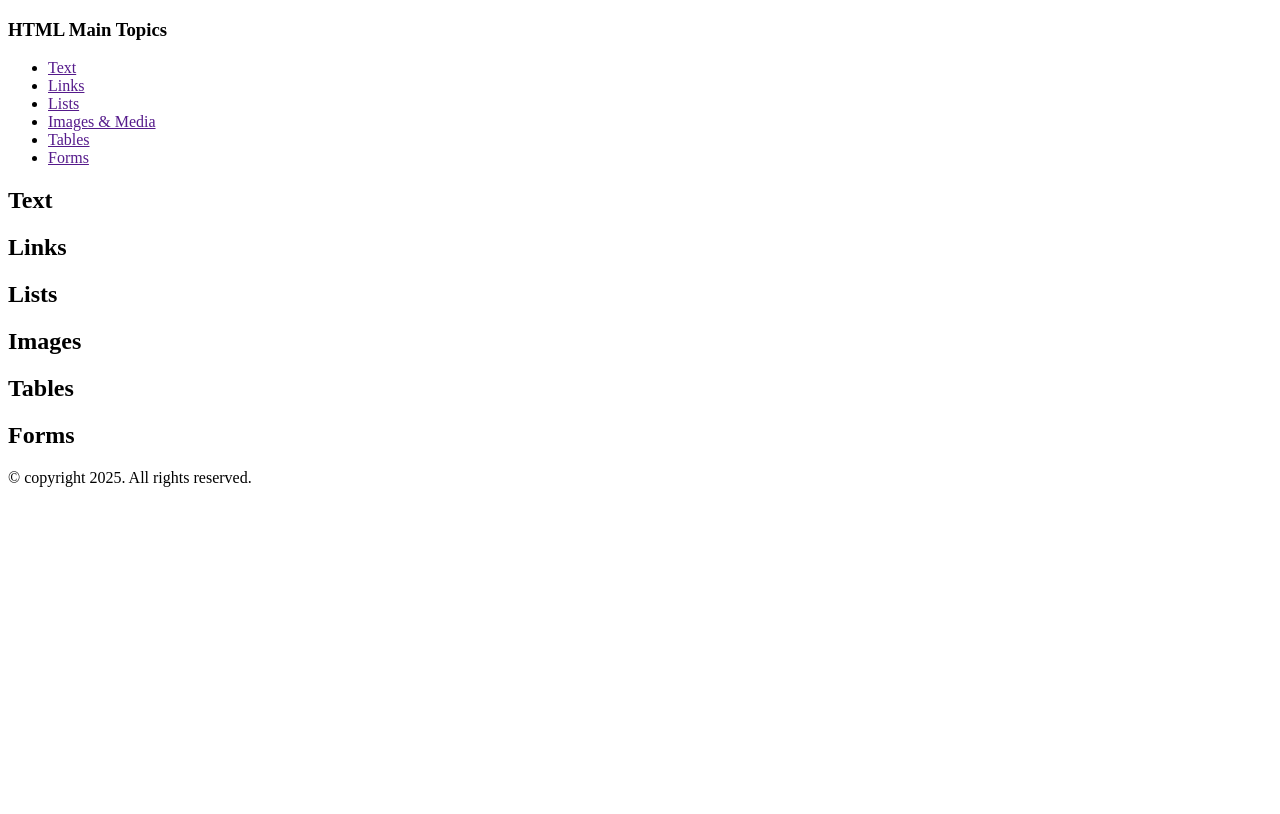
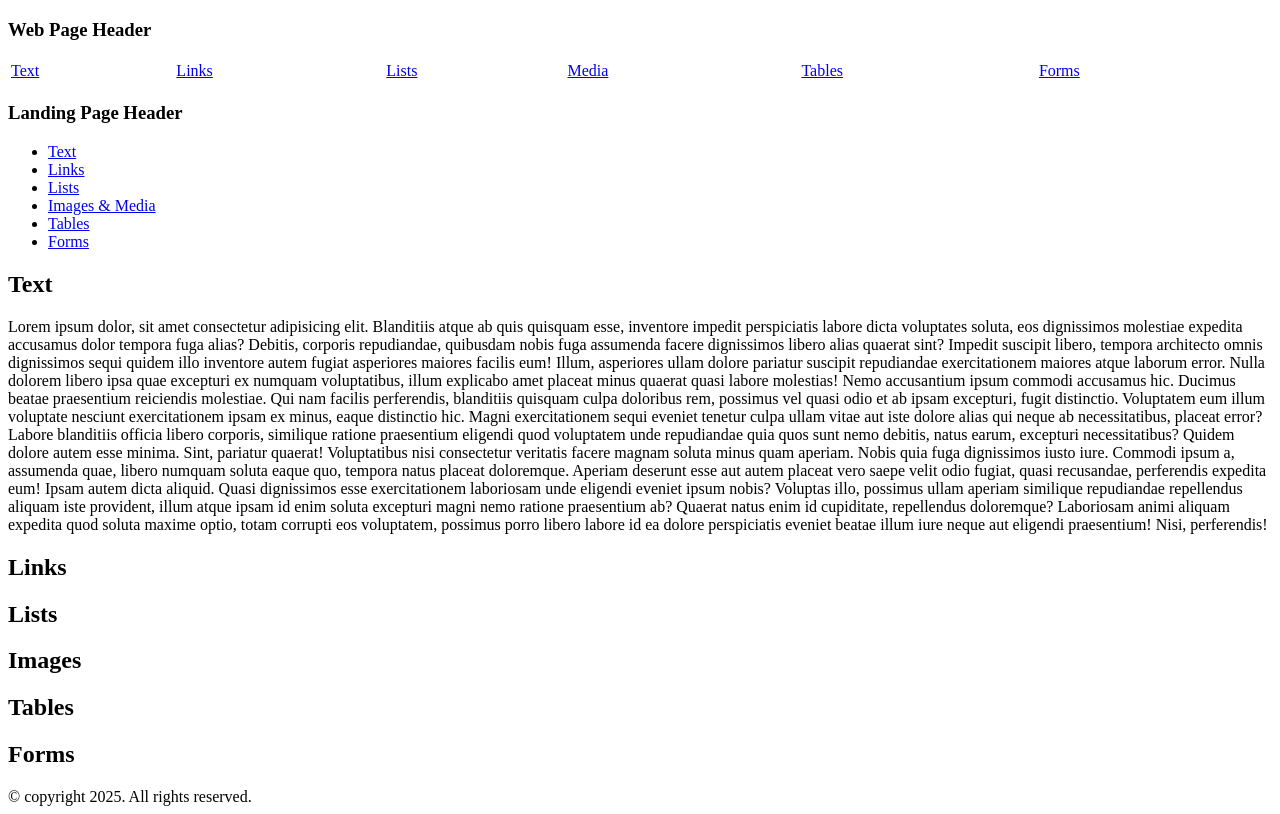
Before and after one commit to abmanan12/HTML-Topics, a plain HTML site: page HTML Topics/index.html in a window 1280 px wide. Drawn offline with Linux system fonts and the light colour scheme.

Commit message:
Add files via upload

```diff
--- a/HTML Topics/index.html
+++ b/HTML Topics/index.html
@@ -10,23 +10,51 @@
 <body>
 
     <header>
-        <div>
-            <h3>HTML Main Topics</h3>
-            <ul>
-                <li><a href="">Text</a></li>
-                <li><a href="">Links</a></li>
-                <li><a href="">Lists</a></li>
-                <li><a href="">Images & Media</a></li>
-                <li><a href="">Tables</a></li>
-                <li><a href="">Forms</a></li>
-            </ul>
-        </div>
+        <!-- Web Pages Header -->
+        <section>
+            <h3>Web Page Header</h3>
+            <table border="0" style="width: 100%;">
+                <tr>
+                    <td><a href="/text.html" target="_blank">Text</a></td>
+                    <td><a href="/link.html" target="_blank">Links</a></td>
+                    <td><a href="/lists.html" target="_blank">Lists</a></td>
+                    <td><a href="/media.html" target="_blank">Media</a></td>
+                    <td><a href="/tables.html" target="_blank">Tables</a></td>
+                    <td><a href="/forms.html" target="_blank">Forms</a></td>
+                </tr>
+            </table>
+        </section>
+
+        <!-- Landing Page Header -->
+        <section>
+            <div>
+                <h3>Landing Page Header</h3>
+                <ul>
+                    <li><a href="#txt">Text</a></li>
+                    <li><a href="#lnk">Links</a></li>
+                    <li><a href="#lst">Lists</a></li>
+                    <li><a href="#img">Images & Media</a></li>
+                    <li><a href="#tbl">Tables</a></li>
+                    <li><a href="#frm">Forms</a></li>
+                </ul>
+            </div>
+        </section>
     </header>
 
     <main>
         <!-- Text -->
         <section id="txt">
             <h1>Text</h1>
+            <p>Lorem ipsum dolor, sit amet consectetur adipisicing elit. Blanditiis atque ab quis quisquam esse, inventore impedit perspiciatis labore dicta voluptates soluta, eos dignissimos molestiae expedita accusamus dolor tempora fuga alias?
+            Debitis, corporis repudiandae, quibusdam nobis fuga assumenda facere dignissimos libero alias quaerat sint? Impedit suscipit libero, tempora architecto omnis dignissimos sequi quidem illo inventore autem fugiat asperiores maiores facilis eum!
+            Illum, asperiores ullam dolore pariatur suscipit repudiandae exercitationem maiores atque laborum error. Nulla dolorem libero ipsa quae excepturi ex numquam voluptatibus, illum explicabo amet placeat minus quaerat quasi labore molestias!
+            Nemo accusantium ipsum commodi accusamus hic. Ducimus beatae praesentium reiciendis molestiae. Qui nam facilis perferendis, blanditiis quisquam culpa doloribus rem, possimus vel quasi odio et ab ipsam excepturi, fugit distinctio.
+            Voluptatem eum illum voluptate nesciunt exercitationem ipsam ex minus, eaque distinctio hic. Magni exercitationem sequi eveniet tenetur culpa ullam vitae aut iste dolore alias qui neque ab necessitatibus, placeat error?
+            Labore blanditiis officia libero corporis, similique ratione praesentium eligendi quod voluptatem unde repudiandae quia quos sunt nemo debitis, natus earum, excepturi necessitatibus? Quidem dolore autem esse minima. Sint, pariatur quaerat!
+            Voluptatibus nisi consectetur veritatis facere magnam soluta minus quam aperiam. Nobis quia fuga dignissimos iusto iure. Commodi ipsum a, assumenda quae, libero numquam soluta eaque quo, tempora natus placeat doloremque.
+            Aperiam deserunt esse aut autem placeat vero saepe velit odio fugiat, quasi recusandae, perferendis expedita eum! Ipsam autem dicta aliquid. Quasi dignissimos esse exercitationem laboriosam unde eligendi eveniet ipsum nobis?
+            Voluptas illo, possimus ullam aperiam similique repudiandae repellendus aliquam iste provident, illum atque ipsam id enim soluta excepturi magni nemo ratione praesentium ab? Quaerat natus enim id cupiditate, repellendus doloremque?
+            Laboriosam animi aliquam expedita quod soluta maxime optio, totam corrupti eos voluptatem, possimus porro libero labore id ea dolore perspiciatis eveniet beatae illum iure neque aut eligendi praesentium! Nisi, perferendis!</p>
         </section>
 
         <!-- Links -->
```
Also changed, not shown: HTML Topics/text.html (+45 -0 lines), HTML Topics/lists.html (added).
